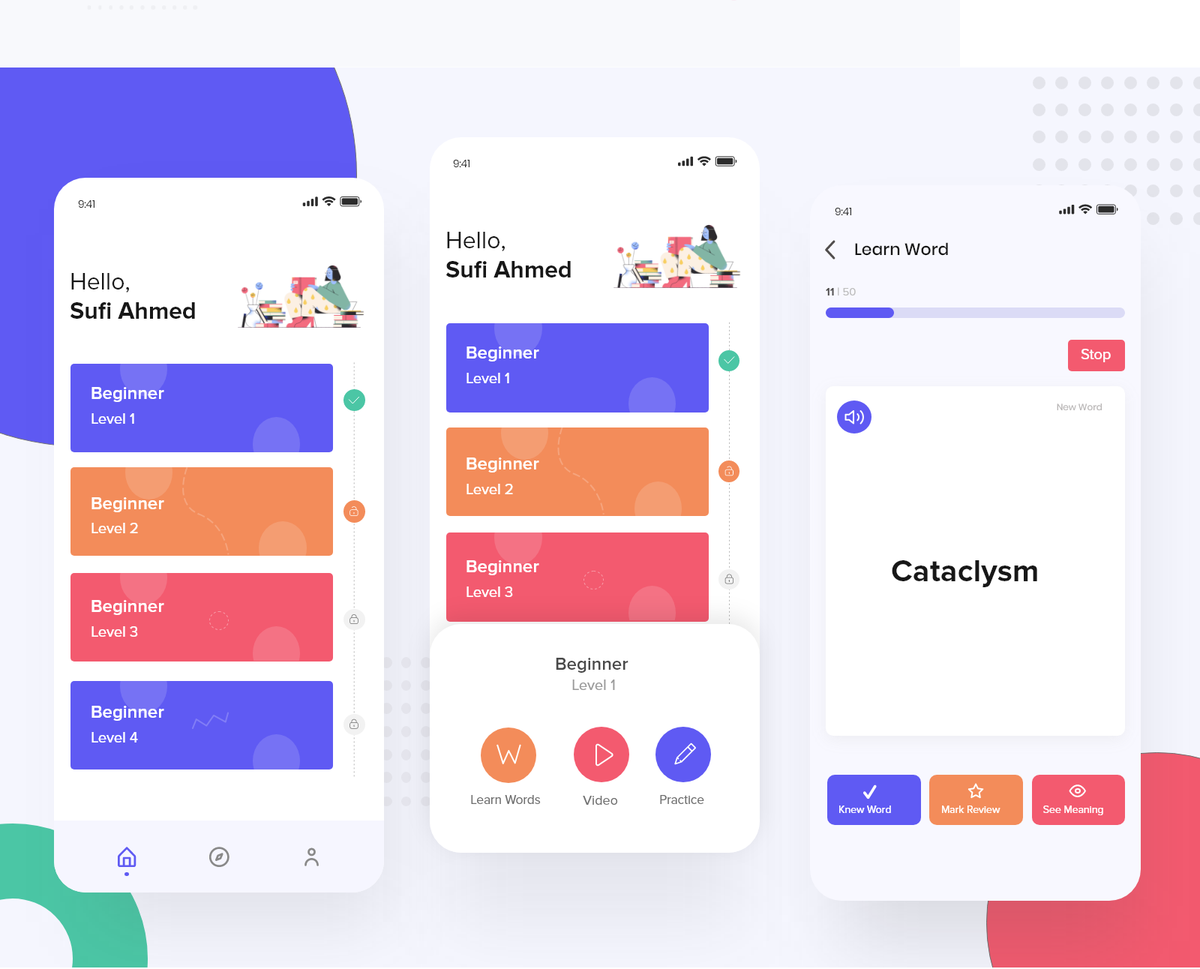
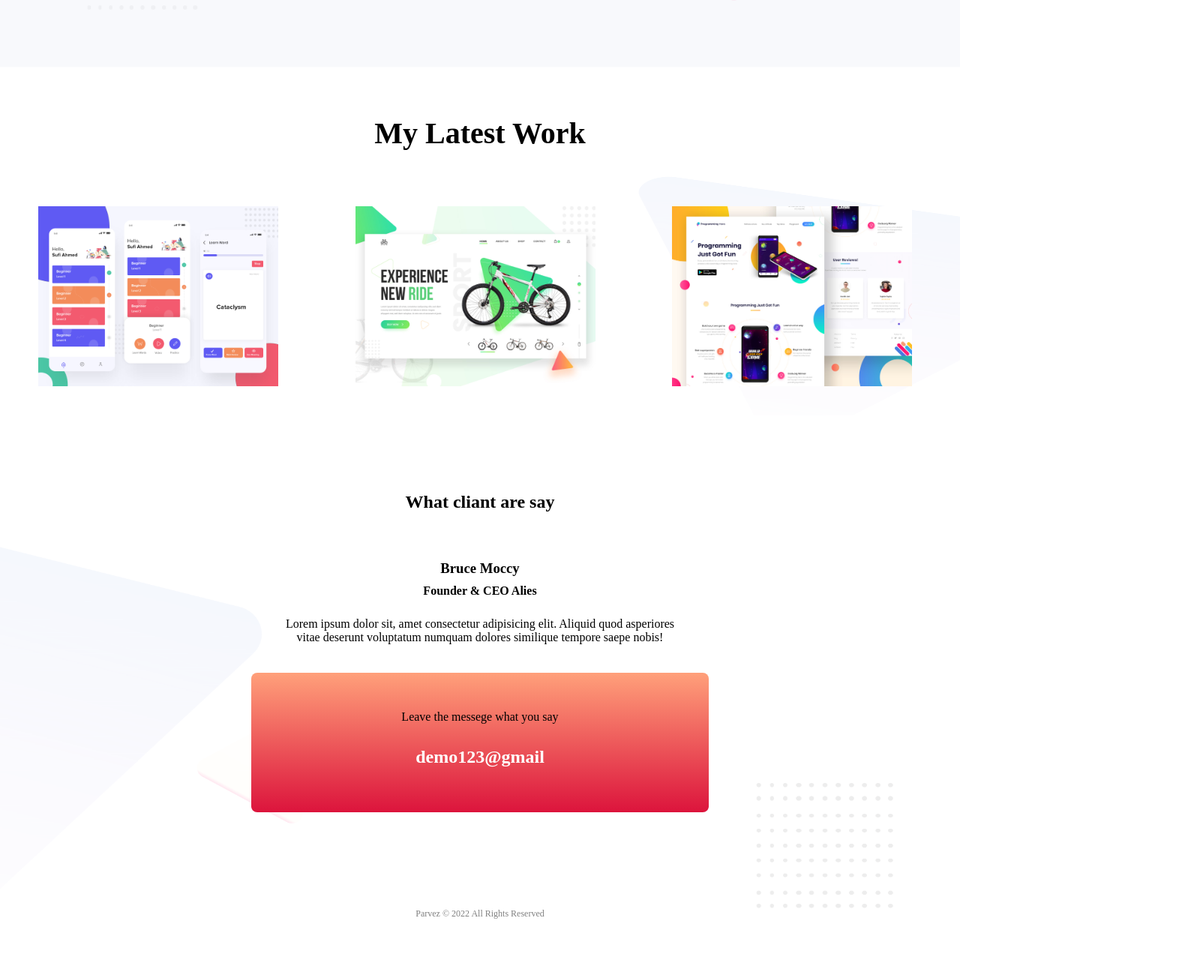
Before and after one commit to parvez121/my-seceond-website, a plain HTML site: page index.html in a window 1280 px wide. Shown: the part 1210-2502 px from the top of the page at 75% size, 1600 px wide, since content can reach past the window. After the commit the page ends 2466 px from the top, so only its background shows below. Drawn offline with Linux system fonts and the light colour scheme.

Commit message:
full complete

```diff
--- a/index.html
+++ b/index.html
@@ -30,15 +30,33 @@
         </div>
       </section>
       <section class="third">
+        <h2>My Latest Work</h2>
         <div class="work">
             <img src="img/latest-work/work-1.png" alt="">
         </div>
         <div class="work">
-            <img src="img/latest-work/" alt="">
+            <img src="img/latest-work/work-2.jpg" alt="">
         </div>
         <div class="work">
-
+            <img src="img/latest-work/work-3.jpg" alt="">
         </div>
+      </section>
+      <section class="last-section">
+        <div class="info-text">
+            <h2 class="title">What cliant are say</h2>
+            <div class="subtitle">
+                <h3>Bruce Moccy</h3>
+                 <h4>Founder & CEO Alies</h4>
+            </div>
+            <p class="info">Lorem ipsum dolor sit, amet consectetur adipisicing elit. Aliquid quod asperiores <br> vitae deserunt voluptatum numquam dolores similique tempore saepe nobis!</p>
+            <div class="contact">
+                <p>Leave the messege what you say</p>
+                <h2 class="link">demo123@gmail</h2>
+            </div>
+        </div>
+        <footer>
+            <p>Parvez © 2022 All Rights Reserved</p>
+        </footer>
       </section>
 </body>
 </html>
--- a/style.css
+++ b/style.css
@@ -52,3 +52,64 @@ section{
     background-repeat: no-repeat;
     background-size: 100% 100%;
 }
+.third img{
+    width: 100%;
+}
+.work{
+    width: 25%;
+    float: left;
+    margin: 0% 4%;
+
+}
+.third h2{
+    font-size: 40px;
+    text-align: center;
+    margin: 5% 0%;
+}
+.third{
+    background-image: url(img/latest-work-bg.png);
+    background-repeat: no-repeat;
+    background-size: 100% 100%;
+    height: 400px;
+}
+.last-section{
+    height: 600px;
+    margin-top: 8%;
+    background-image: url(img/footer-bg.png);
+    background-position: center;
+    background-size:100% 124%;
+
+}
+.info-text{
+    text-align: center;
+}
+.title{
+    padding-bottom: 5%;
+}
+.subtitle{
+    padding-bottom: 2%;
+}
+.info{
+    padding-bottom: 3%;
+}
+.contact{
+    background-image: linear-gradient(180deg, lightsalmon,crimson);
+    display: inline-block;
+    padding: 50px 200px;
+    border-radius: 8px;
+}
+.contact p{
+    padding-bottom: 15%;
+}
+.link{
+    text-decoration: none;
+    color: white;
+}
+footer{
+    text-align: center;
+    margin-top: 10%;
+}
+footer p{
+    font-size: 12px;
+    color: gray;
+}
```
